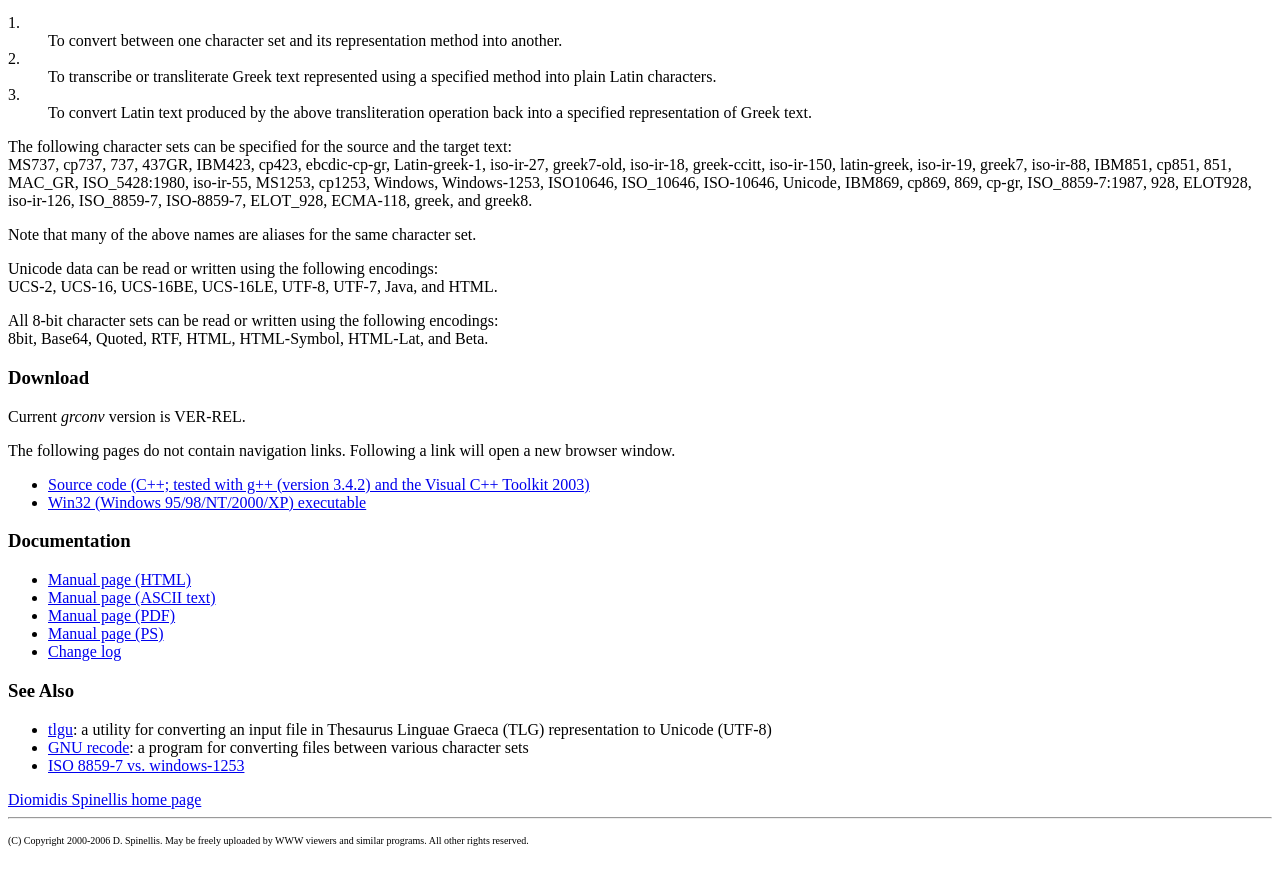
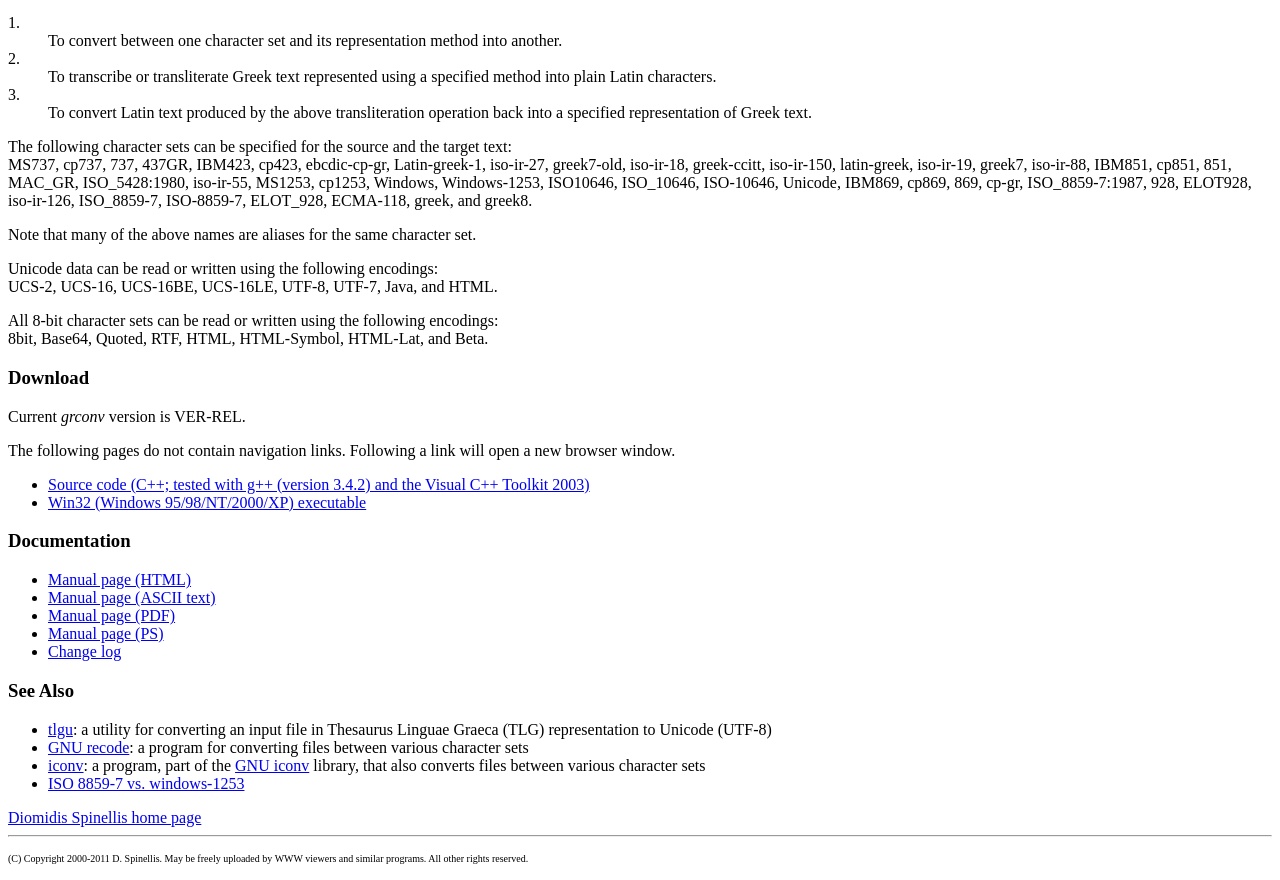
Before and after one commit to dspinellis/grconv, a plain HTML site: page index.html in a window 1280 px wide. Shown: the part 200-1080 px from the top of the page. Drawn offline with Linux system fonts and the light colour scheme.

Commit message:
Add  link to iconv.

```diff
--- a/index.html
+++ b/index.html
@@ -1,5 +1,5 @@
 <!doctype html public "-//IETF//DTD HTML//EN">
-<!-- $Id: index.html,v 1.8 2007/03/01 17:01:36 dds Exp $ -->
+<!-- $Id: index.html,v 1.9 2011/11/12 11:18:47 dds Exp $ -->
 <HTML>
 <HEAD>
 <TITLE>GRCONV</TITLE>
@@ -81,14 +81,15 @@ and the Visual C++ Toolkit 2003)</a>
 <h3>See Also</h3>
 <ul>
 <li><a href="http://tlgu.carmen.gr/">tlgu</a>: a utility for converting an input file in Thesaurus Linguae Graeca (TLG) representation to Unicode (UTF-8)</li>
-<li><a href="http://www.gnu.org/software/recode/recode.html">GNU recode</a>: a program for converting files between various character sets</li>
+<li><a href="http://www.gnu.org/s/recode">GNU recode</a>: a program for converting files between various character sets</li>
+<li><a href="http://www.gnu.org/s/libiconv/documentation/libiconv/iconv.1.html">iconv</a>: a program, part of the <a href="http://www.gnu.org/s/libiconv/">GNU iconv</a> library, that also converts files between various character sets</li>
 <li><a href="http://www.cs.tut.fi/~jkorpela/unicode/greek.html">ISO 8859-7 vs. windows-1253</a>
 </ul>
 
 <a href="../../../">Diomidis Spinellis home page</a>
 <HR> <P>
 <font size=-2>
-(C) Copyright 2000-2006 D. Spinellis.
+(C) Copyright 2000-2011 D. Spinellis.
 May be freely uploaded by WWW viewers and similar programs.
 All other rights reserved.
 </font>
```
